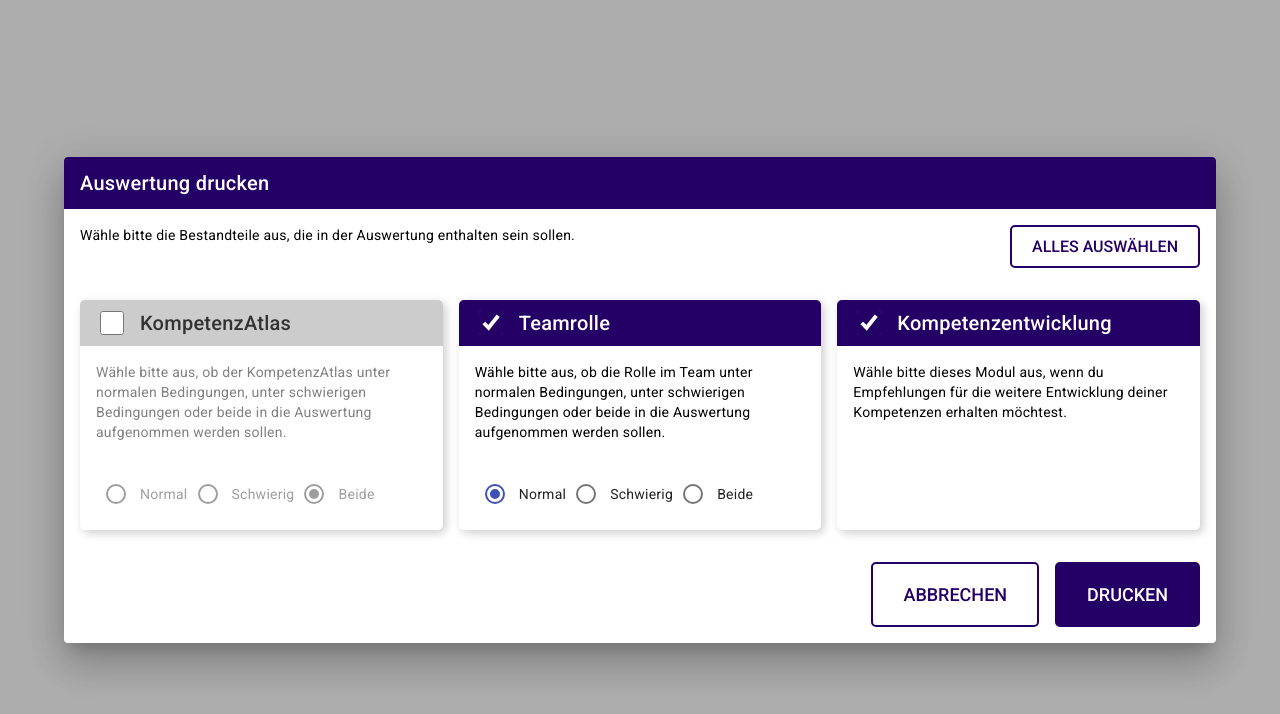
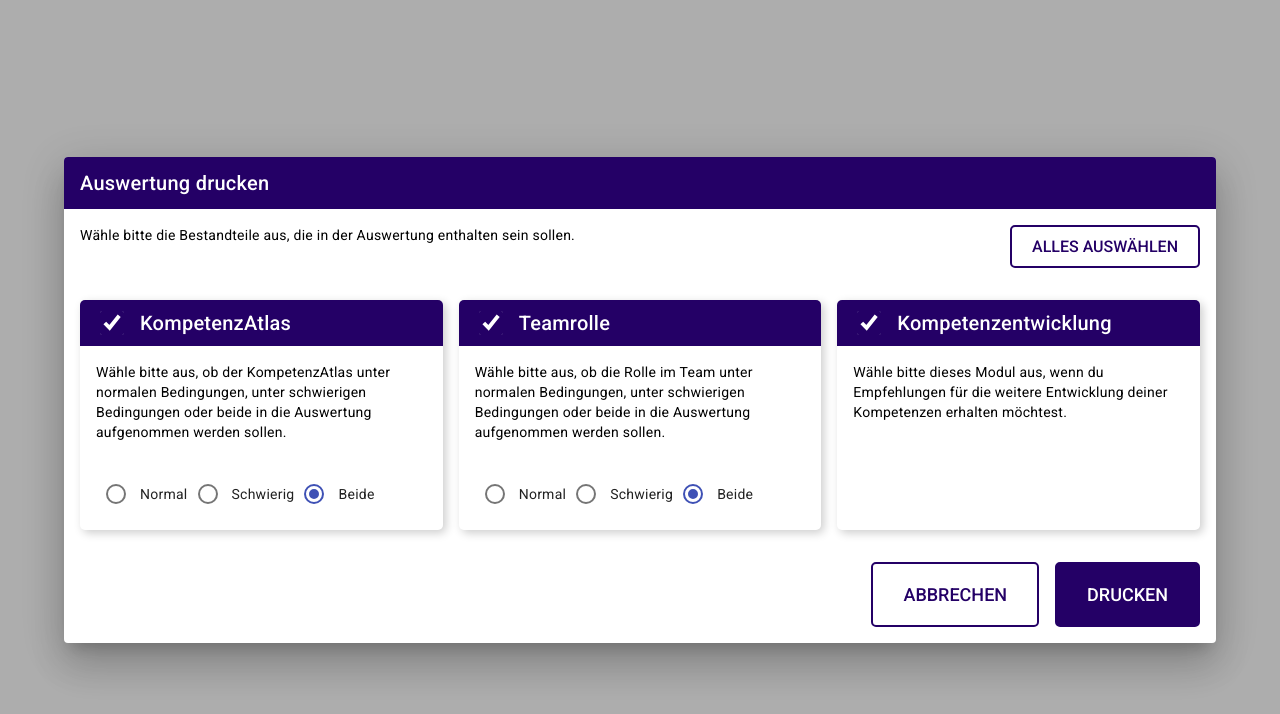
Before and after one commit to stbuhr/PrintDialogSpike, an Angular app: page / in a window 1280 px wide. Both pictures are taken after a click on the button "DRUCKEN". Shown: the top 714 px of the page. Built offline with nearby package versions, Linux system fonts and the light colour scheme.

Commit message:
With Angular Forms

```diff
--- a/src/app/print-dialog-atlas/print-dialog-atlas.component.html
+++ b/src/app/print-dialog-atlas/print-dialog-atlas.component.html
@@ -15,7 +15,12 @@
   sollen.
 </div>
 <div class="content">
-  <mat-radio-group [disabled]="!isSelected()">
+  <mat-radio-group
+    [disabled]="!isSelected()"
+    [ngModel]="condition()"
+    (ngModelChange)="condition.set($event)"
+    matInput
+  >
     <mat-radio-button value="normal" color="primary">Normal</mat-radio-button>
     <mat-radio-button value="difficult" color="primary"
       >Schwierig</mat-radio-button
--- a/src/app/print-dialog-atlas/print-dialog-atlas.component.ts
+++ b/src/app/print-dialog-atlas/print-dialog-atlas.component.ts
@@ -1,11 +1,5 @@
 import { CommonModule } from '@angular/common';
-import {
-  ChangeDetectionStrategy,
-  Component,
-  computed,
-  input,
-  signal,
-} from '@angular/core';
+import { ChangeDetectionStrategy, Component, signal } from '@angular/core';
 import { FormsModule } from '@angular/forms';
 import { MatRadioModule } from '@angular/material/radio';
 import { IPrintDialogSection } from '../IPrintDialogSection';
@@ -19,9 +13,11 @@ import { IPrintDialogSection } from '../IPrintDialogSection';
   changeDetection: ChangeDetectionStrategy.OnPush,
 })
 export class PrintDialogAtlasComponent implements IPrintDialogSection {
-  isSelected = signal(false);
+  isSelected = signal(true);
+  condition = signal('both');
 
   selectAll() {
     this.isSelected.set(true);
+    this.condition.set('both');
   }
 }
--- a/src/app/print-dialog-development/print-dialog-development.component.css
+++ b/src/app/print-dialog-development/print-dialog-development.component.css
@@ -32,3 +32,7 @@
 .intro, .content {
   padding: 1rem;
 }
+
+.disabled {
+  color: var(--disabled-text);
+}
--- a/src/app/print-dialog-development/print-dialog-development.component.html
+++ b/src/app/print-dialog-development/print-dialog-development.component.html
@@ -1,8 +1,15 @@
 <header class="section-header">
-  <input type="checkbox" class="header-checkbox" checked="true" />
+  <input
+    type="checkbox"
+    class="header-checkbox"
+    #isSelectedControl="ngModel"
+    [ngModel]="isSelected()"
+    (ngModelChange)="isSelected.set($event)"
+    matInput
+  />
   <span>Kompetenzentwicklung</span>
 </header>
-<div class="intro">
+<div class="intro" [class.disabled]="!isSelected()">
   Wähle bitte dieses Modul aus, wenn du Empfehlungen für die weitere Entwicklung
   deiner Kompetenzen erhalten möchtest.
 </div>
--- a/src/app/print-dialog-development/print-dialog-development.component.ts
+++ b/src/app/print-dialog-development/print-dialog-development.component.ts
@@ -1,17 +1,18 @@
 import { CommonModule } from '@angular/common';
 import { ChangeDetectionStrategy, Component, signal } from '@angular/core';
+import { FormsModule } from '@angular/forms';
 import { IPrintDialogSection } from '../IPrintDialogSection';
 
 @Component({
   selector: 'app-print-dialog-development',
   standalone: true,
-  imports: [CommonModule],
+  imports: [CommonModule, FormsModule],
   templateUrl: './print-dialog-development.component.html',
   styleUrl: './print-dialog-development.component.css',
   changeDetection: ChangeDetectionStrategy.OnPush,
 })
 export class PrintDialogDevelopmentComponent implements IPrintDialogSection {
-  isSelected = signal(false);
+  isSelected = signal(true);
 
   selectAll() {
     this.isSelected.set(true);
--- a/src/app/print-dialog-teamrole/print-dialog-teamrole.component.css
+++ b/src/app/print-dialog-teamrole/print-dialog-teamrole.component.css
@@ -32,3 +32,7 @@
 .intro, .content {
   padding: 1rem;
 }
+
+.disabled {
+  color: var(--disabled-text);
+}
--- a/src/app/print-dialog-teamrole/print-dialog-teamrole.component.html
+++ b/src/app/print-dialog-teamrole/print-dialog-teamrole.component.html
@@ -1,20 +1,32 @@
 <header class="section-header">
-  <input type="checkbox" class="header-checkbox" checked="true" />
+  <input
+    type="checkbox"
+    class="header-checkbox"
+    #isSelectedControl="ngModel"
+    [ngModel]="isSelected()"
+    (ngModelChange)="isSelected.set($event)"
+    matInput
+  />
   <span>Teamrolle</span>
 </header>
-<div class="intro">
+<div class="intro" [class.disabled]="!isSelected()">
   Wähle bitte aus, ob die Rolle im Team unter normalen Bedingungen, unter
   schwierigen Bedingungen oder beide in die Auswertung aufgenommen werden
   sollen.
 </div>
 <div class="content">
-  <mat-radio-group>
-    <mat-radio-button value="normal" checked="true" color="primary"
-      >Normal</mat-radio-button
-    >
+  <mat-radio-group
+    [disabled]="!isSelected()"
+    [ngModel]="condition()"
+    (ngModelChange)="condition.set($event)"
+    matInput
+  >
+    <mat-radio-button value="normal" color="primary">Normal</mat-radio-button>
     <mat-radio-button value="difficult" color="primary"
       >Schwierig</mat-radio-button
     >
-    <mat-radio-button value="both" color="primary">Beide</mat-radio-button>
+    <mat-radio-button value="both" checked="true" color="primary"
+      >Beide</mat-radio-button
+    >
   </mat-radio-group>
 </div>
--- a/src/app/print-dialog-teamrole/print-dialog-teamrole.component.ts
+++ b/src/app/print-dialog-teamrole/print-dialog-teamrole.component.ts
@@ -1,20 +1,23 @@
 import { CommonModule } from '@angular/common';
 import { ChangeDetectionStrategy, Component, signal } from '@angular/core';
+import { FormsModule } from '@angular/forms';
 import { MatRadioModule } from '@angular/material/radio';
 import { IPrintDialogSection } from '../IPrintDialogSection';
 
 @Component({
   selector: 'app-print-dialog-teamrole',
   standalone: true,
-  imports: [CommonModule, MatRadioModule],
+  imports: [CommonModule, MatRadioModule, FormsModule],
   templateUrl: './print-dialog-teamrole.component.html',
   styleUrl: './print-dialog-teamrole.component.css',
   changeDetection: ChangeDetectionStrategy.OnPush,
 })
 export class PrintDialogTeamroleComponent implements IPrintDialogSection {
-  isSelected = signal(false);
+  isSelected = signal(true);
+  condition = signal('both');
 
   selectAll() {
     this.isSelected.set(true);
+    this.condition.set('both');
   }
 }
```
